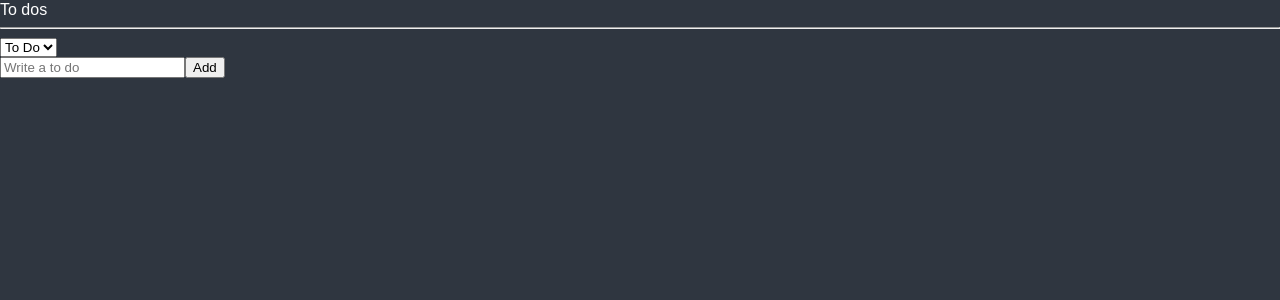
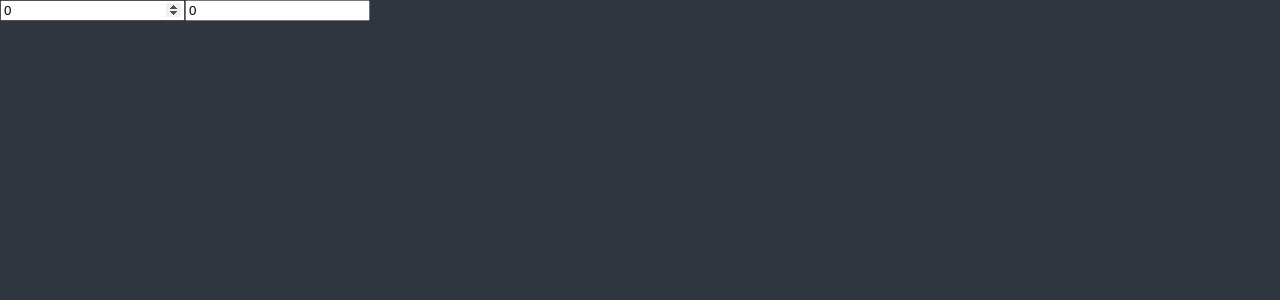
Before and after one commit to LimSongJae/Kanban-Board, a React (Create React App) app: page / in a window 1280 px wide. Shown: the top 300 px of the page. Built offline with nearby package versions, Linux system fonts and the light colour scheme.

Commit message:
feat. recoil selector get, set 연습

```diff
--- a/src/App.tsx
+++ b/src/App.tsx
@@ -1,76 +1,30 @@
-import { createGlobalStyle } from "styled-components";
-import ToDoList from "./components/ToDoList";
-
-const GlobalStyle = createGlobalStyle`
-html, body, div, span, applet, object, iframe,
-h1, h2, h3, h4, h5, h6, p, blockquote, pre,
-a, abbr, acronym, address, big, cite, code,
-del, dfn, em, img, ins, kbd, q, s, samp,
-small, strike, strong, sub, sup, tt, var,
-b, u, i, center,
-dl, dt, dd, menu, ol, ul, li,
-fieldset, form, label, legend,
-table, caption, tbody, tfoot, thead, tr, th, td,
-article, aside, canvas, details, embed,
-figure, figcaption, footer, header, hgroup,
-main, menu, nav, output, ruby, section, summary,
-time, mark, audio, video {
-  margin: 0;
-  padding: 0;
-  border: 0;
-  font-size: 100%;
-  font: inherit;
-  vertical-align: baseline;
-}
-/* HTML5 display-role reset for older browsers */
-article, aside, details, figcaption, figure,
-footer, header, hgroup, main, menu, nav, section {
-  display: block;
-}
-/* HTML5 hidden-attribute fix for newer browsers */
-*[hidden] {
-    display: none;
-}
-body {
-  line-height: 1;
-}
-menu, ol, ul {
-  list-style: none;
-}
-blockquote, q {
-  quotes: none;
-}
-blockquote:before, blockquote:after,
-q:before, q:after {
-  content: '';
-  content: none;
-}
-table {
-  border-collapse: collapse;
-  border-spacing: 0;
-}
-* {
-  box-sizing: border-box;
-}
-body {
-  font-weight: 300;
-  font-family: 'Source Sans Pro', sans-serif;
-  background-color:${(props) => props.theme.bgColor};
-  color:${(props) => props.theme.textColor};
-  line-height: 1.2;
-}
-a {
-  text-decoration:none;
-  color:inherit;
-}
-`;
+import { useRecoilState } from "recoil";
+import { hourSelector, minuteState } from "./atoms";
 
 function App() {
+  const [minutes, setMinutes] = useRecoilState(minuteState);
+  const [hours, setHours] = useRecoilState(hourSelector);
+  const onMinutesChange = (e: React.FormEvent<HTMLInputElement>) => {
+    setMinutes(+e.currentTarget.value);
+  };
+  const onHoursChange = (e: React.FormEvent<HTMLInputElement>) => {
+    setHours(+e.currentTarget.value);
+  };
   return (
-    <>
-      <GlobalStyle />
-      <ToDoList />
-    </>
+    <div>
+      <input
+        value={minutes}
+        onChange={onMinutesChange}
+        type="number"
+        placeholder="Minutes"
+      />
+      <input
+        onChange={onHoursChange}
+        value={hours}
+        type="number"
+        placeholder="Hours"
+      />
+    </div>
   );
 }
 
--- a/src/atoms.tsx
+++ b/src/atoms.tsx
@@ -1,32 +1,18 @@
 import { atom, selector } from "recoil";
 
-export enum Categories {
-  "TO_DO" = "TO_DO",
-  "DOING" = "DOING",
-  "DONE" = "DONE",
-}
-
-export interface IToDo {
-  id: number;
-  text: string;
-  category: Categories;
-}
-
-export const categoryState = atom<Categories>({
-  key: "category",
-  default: Categories.TO_DO,
+export const minuteState = atom({
+  key: "minutes",
+  default: 0,
 });
 
-export const toDoState = atom<IToDo[]>({
-  key: "toDo",
-  default: [],
-});
-
-export const toDoSelector = selector({
-  key: "toDoSelector",
+export const hourSelector = selector({
+  key: "hours",
   get: ({ get }) => {
-    const toDos = get(toDoState);
-    const category = get(categoryState);
-    return toDos.filter((toDo) => toDo.category === category);
+    const minutes = get(minuteState);
+    return minutes / 60;
+  },
+  set: ({ set }, newValue) => {
+    const minutes = Number(newValue) * 60;
+    set(minuteState, minutes);
   },
 });
--- a/src/components/CreateToDo.tsx
+++ /dev/null
@@ -1,31 +0,0 @@
-import { useForm } from "react-hook-form";
-import { useRecoilValue, useSetRecoilState } from "recoil";
-import { categoryState, IToDo, toDoState } from "../atoms";
-interface IData {
-  toDo: string;
-}
-
-
-const CreateToDo = () => {
-  const setToDos = useSetRecoilState(toDoState);
-  const category = useRecoilValue(categoryState);
-  const { register, handleSubmit, setValue } = useForm<IData>();
-  const handleValid = ({ toDo }: IData) => {
-    setValue("toDo", "");
-    setToDos((prev) => [
-      ...prev,
-      { text: toDo, id: Date.now(), category },
-    ]);
-  };
-  return (
-    <form onSubmit={handleSubmit(handleValid)}>
-      <input
-        {...register("toDo", { required: "Please write a to Do" })}
-        placeholder="Write a to do"
-      />
-      <button>Add</button>
-    </form>
-  );
-};
-
-export default CreateToDo;
--- a/src/components/ToDo.tsx
+++ /dev/null
@@ -1,58 +0,0 @@
-import React from "react";
-import { useSetRecoilState } from "recoil";
-import { Categories, IToDo, toDoState } from "../atoms";
-
-function ToDo({ text, category, id }: IToDo) {
-  const setToDos = useSetRecoilState(toDoState);
-  const onClick = (event: React.MouseEvent<HTMLButtonElement>) => {
-    const {
-      currentTarget: { name },
-    } = event;
-    setToDos((oldToDos) => {
-      const targetIndex = oldToDos.findIndex((toDo) => toDo.id === id);
-      const newToDo = { text, id, category: name as any };
-      return [
-        ...oldToDos.slice(0, targetIndex),
-        newToDo,
-        ...oldToDos.slice(targetIndex + 1),
-      ];
-    });
-    console.log();
-  };
-  return (
-    <li>
-      <span>{text}</span>
-      {category !== Categories.DOING && (
-        <button name={Categories.DOING} onClick={onClick}>
-          Doing
-        </button>
-      )}
-      {category !== Categories.TO_DO && (
-        <button name={Categories.TO_DO} onClick={onClick}>
-          To Do
-        </button>
-      )}
-      {category !== Categories.DONE && (
-        <button name={Categories.DONE} onClick={onClick}>
-          Done
-        </button>
-      )}
-      <button
-        name="deleteBtn"
-        onClick={(e: React.MouseEvent<HTMLButtonElement>) => {
-          setToDos((prev) => {
-            const targetIndex = prev.findIndex((e) => e.id === id);
-            return [
-              ...prev.slice(0, targetIndex),
-              ...prev.slice(targetIndex + 1),
-            ];
-          });
-        }}
-      >
-        Delete
-      </button>
-    </li>
-  );
-}
-
-export default ToDo;
--- a/src/components/ToDoList.tsx
+++ /dev/null
@@ -1,30 +0,0 @@
-import { useRecoilState, useRecoilValue } from "recoil";
-import { Categories, categoryState, toDoSelector } from "../atoms";
-import CreateToDo from "./CreateToDo";
-import ToDo from "./ToDo";
-
-const ToDoList = () => {
-  const toDos = useRecoilValue(toDoSelector);
-  const [category, setCategory] = useRecoilState(categoryState);
-  const onInput = (event: React.FormEvent<HTMLSelectElement>) => {
-    setCategory(event.currentTarget.value as any);
-  };
-  console.log(toDos);
-  return (
-    <div>
-      <h1>To dos</h1>
-      <hr />
-      <select value={category} onInput={onInput}>
-        <option value={Categories.TO_DO}>To Do</option>
-        <option value={Categories.DOING}>Doing</option>
-        <option value={Categories.DONE}>Done</option>
-      </select>
-      <CreateToDo />
-      {toDos?.map((toDo) => (
-        <ToDo key={toDo.id} {...toDo} />
-      ))}
-    </div>
-  );
-};
-
-export default ToDoList;
--- a/src/index.tsx
+++ b/src/index.tsx
@@ -1,17 +1,81 @@
 import React from "react";
 import ReactDOM from "react-dom/client";
 import { RecoilRoot } from "recoil";
-import { ThemeProvider } from "styled-components";
+import { createGlobalStyle, ThemeProvider } from "styled-components";
 import App from "./App";
 import { darkTheme } from "./theme";
 
 const root = ReactDOM.createRoot(
   document.getElementById("root") as HTMLElement
 );
+const GlobalStyle = createGlobalStyle`
+html, body, div, span, applet, object, iframe,
+h1, h2, h3, h4, h5, h6, p, blockquote, pre,
+a, abbr, acronym, address, big, cite, code,
+del, dfn, em, img, ins, kbd, q, s, samp,
+small, strike, strong, sub, sup, tt, var,
+b, u, i, center,
+dl, dt, dd, menu, ol, ul, li,
+fieldset, form, label, legend,
+table, caption, tbody, tfoot, thead, tr, th, td,
+article, aside, canvas, details, embed,
+figure, figcaption, footer, header, hgroup,
+main, menu, nav, output, ruby, section, summary,
+time, mark, audio, video {
+  margin: 0;
+  padding: 0;
+  border: 0;
+  font-size: 100%;
+  font: inherit;
+  vertical-align: baseline;
+}
+/* HTML5 display-role reset for older browsers */
+article, aside, details, figcaption, figure,
+footer, header, hgroup, main, menu, nav, section {
+  display: block;
+}
+/* HTML5 hidden-attribute fix for newer browsers */
+*[hidden] {
+    display: none;
+}
+body {
+  line-height: 1;
+}
+menu, ol, ul {
+  list-style: none;
+}
+blockquote, q {
+  quotes: none;
+}
+blockquote:before, blockquote:after,
+q:before, q:after {
+  content: '';
+  content: none;
+}
+table {
+  border-collapse: collapse;
+  border-spacing: 0;
+}
+* {
+  box-sizing: border-box;
+}
+body {
+  font-weight: 300;
+  font-family: 'Source Sans Pro', sans-serif;
+  background-color:${(props) => props.theme.bgColor};
+  color:${(props) => props.theme.textColor};
+  line-height: 1.2;
+}
+a {
+  text-decoration:none;
+  color:inherit;
+}
+`;
 root.render(
   <React.StrictMode>
     <RecoilRoot>
       <ThemeProvider theme={darkTheme}>
+        <GlobalStyle />
         <App />
       </ThemeProvider>
     </RecoilRoot>
```
Also changed, not shown: 1 other file (tests, documents, lock files or other folders).
